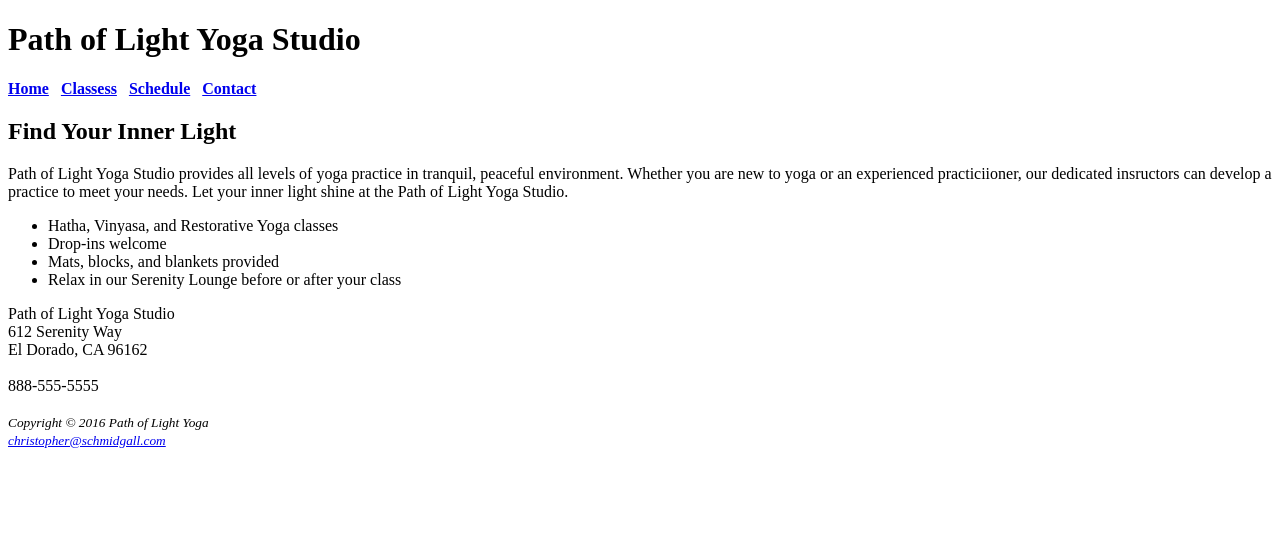
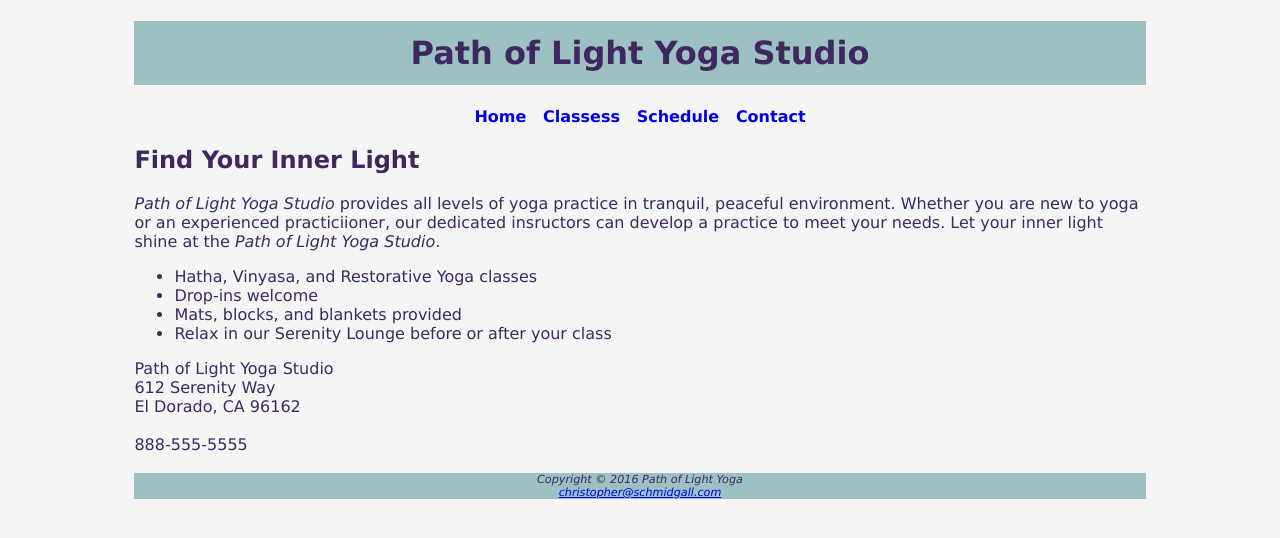
Before and after one commit to cschmidgall/Path-of-Light-Yoga-Studio, a plain HTML site: page index.html in a window 1280 px wide. Drawn offline with Linux system fonts and the light colour scheme.

Commit message:
adding CSS rules in yoga.css

```diff
--- a/index.html
+++ b/index.html
@@ -3,26 +3,26 @@
 	<head>
 		<title>Path of Light Yoga Studio</title>
 		<meta charset="utf-8">
+		<link rel="stylesheet" href="yoga.css">
 	</head>
 	<body>
+		<div id="wrapper">
 			<header>
 				<h1>Path of Light Yoga Studio</h1>
 			</header>
 			<nav>
-			<b>
 				<a href="index.html">Home</a> &nbsp;
 				<a href="classes.html">Classess</a> &nbsp;
 				<a href="schedule.html">Schedule</a> &nbsp;
 				<a href="contact.html">Contact</a>
-			</b>
 			</nav>
 			<main>
 				<h2>Find Your Inner Light</h2>
-			<p>Path of Light Yoga Studio provides all levels of yoga practice
+				<p><span class="studio">Path of Light Yoga Studio</span> provides all levels of yoga practice
 				in tranquil, peaceful environment. Whether you are new to yoga or
 				an experienced practiciioner, our dedicated insructors can develop
 				a practice to meet your needs. Let your inner light shine at the
-			Path of Light Yoga Studio.</p>
+				<span class="studio">Path of Light Yoga Studio</span>.</p>
 				<ul>
 					<li>Hatha, Vinyasa, and Restorative Yoga classes</li>
 					<li>Drop-ins welcome</li>
@@ -37,8 +37,9 @@
 				</div>
 			</main>
 			<footer>
-			<small><i>Copyright &copy; 2016 Path of Light Yoga<br>
-			<a href="mailto:christopher@schmidgall.com">christopher@schmidgall.com</a></i></small>
+				Copyright &copy; 2016 Path of Light Yoga<br>
+				<a href="mailto:christopher@schmidgall.com">christopher@schmidgall.com</a>
 			</footer>
+		</div>
 	</body>
 </html>
--- /dev/null
+++ b/yoga.css
@@ -0,0 +1,18 @@
+body { background-color: #F5F5F5;
+	   color: #3F2860;
+	   font-family: Verdana, Arial, sans-serif; }
+header { background-color: #9BC1C2;
+		 text-align: center; }
+h1 { line-height: 200%;
+	 text-align: center; }
+nav { text-align: center;
+	  font-weight: bold; }
+nav a { text-decoration: none;}
+footer { background-color: #9BC1C2;
+		 font-size: 0.70em;
+		 font-style: italic;
+		 text-align: center;}
+.studio { font-style: italic; }
+#wrapper { width: 80%;
+		   margin-left: auto;
+		   margin-right: auto; }
```
Also changed, not shown: classes.html (+5 -4 lines). Lines whose indentation alone changed are shown as unchanged.
